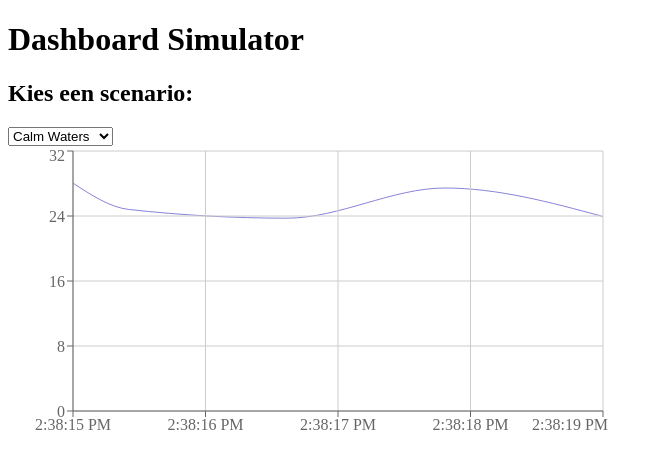
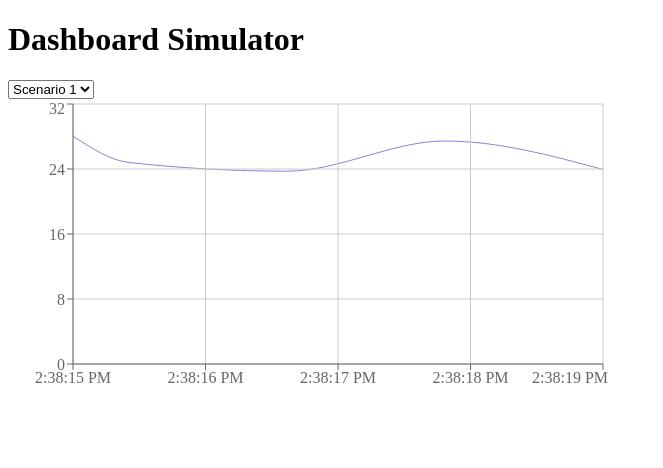
Before and after one commit to Teck-Bel/aquateck-simulator, a Next.js app: page /dashboard in a window 1280 px wide. Shown: the top 468 px of the page, without its empty margins (0-663 px from the left). Built offline with nearby package versions, Linux system fonts and the light colour scheme.

Commit message:
Update ScenarioSelector.tsx

```diff
--- a/components/ScenarioSelector.tsx
+++ b/components/ScenarioSelector.tsx
@@ -1,23 +1,19 @@
 import React from "react";
 
-type ScenarioSelectorProps = {
-  selected: string;
-  onChange: (scenario: string) => void;
+export type ScenarioSelectorProps = {
+  selectedScenario: string;
+  onChange: React.Dispatch<React.SetStateAction<string>>;
 };
 
-const scenarios = ["Calm Waters", "Storm", "Power Failure"];
-
-export default function ScenarioSelector({ selected, onChange }: ScenarioSelectorProps) {
+export default function ScenarioSelector({ selectedScenario, onChange }: ScenarioSelectorProps) {
   return (
-    <div>
-      <h2>Kies een scenario:</h2>
-      <select value={selected} onChange={e => onChange(e.target.value)}>
-        {scenarios.map((scenario) => (
-          <option key={scenario} value={scenario}>
-            {scenario}
-          </option>
-        ))}
-      </select>
-    </div>
+    <select
+      value={selectedScenario}
+      onChange={(e) => onChange(e.target.value)}
+    >
+      <option value="scenario1">Scenario 1</option>
+      <option value="scenario2">Scenario 2</option>
+      {/* Voeg meer scenario's toe */}
+    </select>
   );
 }
```
